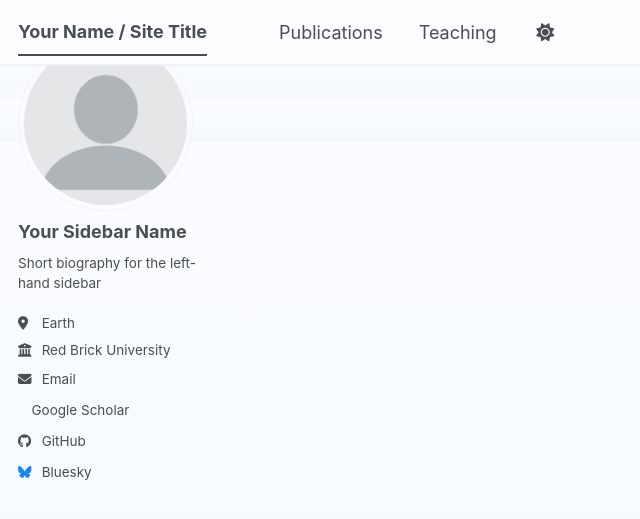
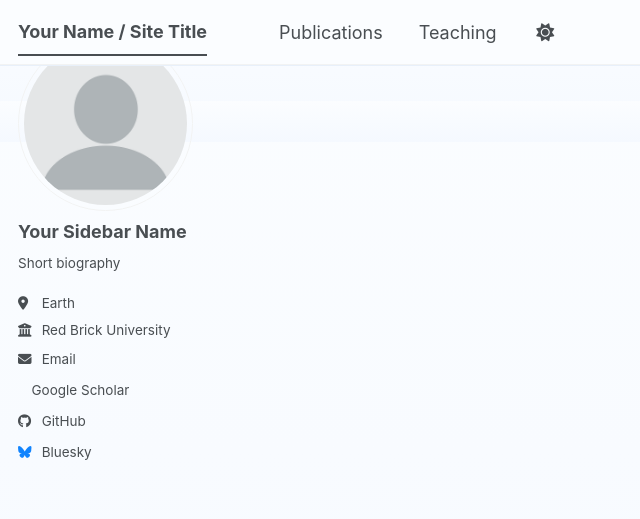
Before and after one commit to leihu26/leihu26.github.io, a Jekyll site: the page built from _pages/about.md, in a window 1280 px wide. Shown: the top 519 px of the page, without its empty margins (0-640 px from the left). Built offline with Jekyll 4.4.1, drawn with Linux system fonts in a browser that asks for light colours; a style sheet for code colours, icons or effects is not loaded.

Commit message:
Update _config.yml

```diff
--- a/_config.yml
+++ b/_config.yml
@@ -25,7 +25,7 @@ author:
   avatar           : "profile.png"
   name             : "Your Sidebar Name"
   pronouns         : # example: "she/her"
-  bio              : "Short biography for the left-hand sidebar"
+  bio              : "Short biography"
   location         : "Earth"
   employer         : "Red Brick University"
   uri              : # URL
```
